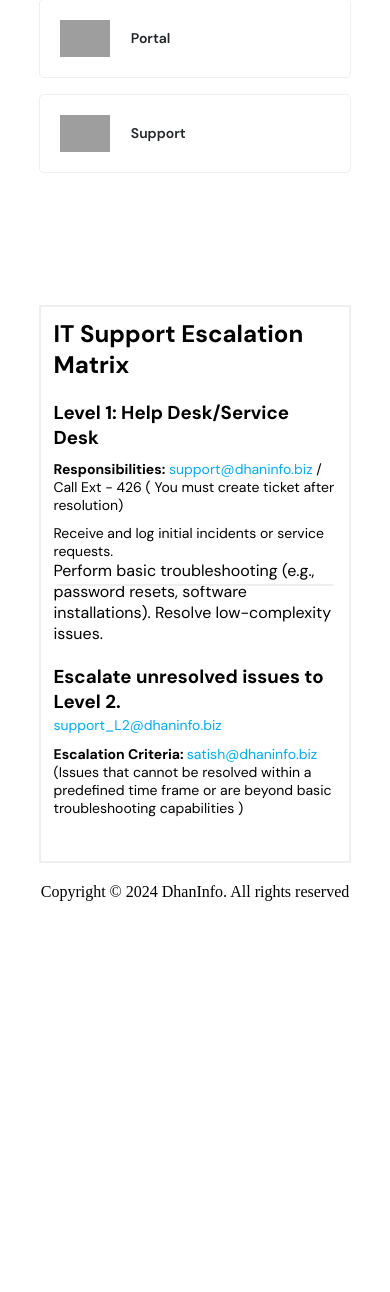
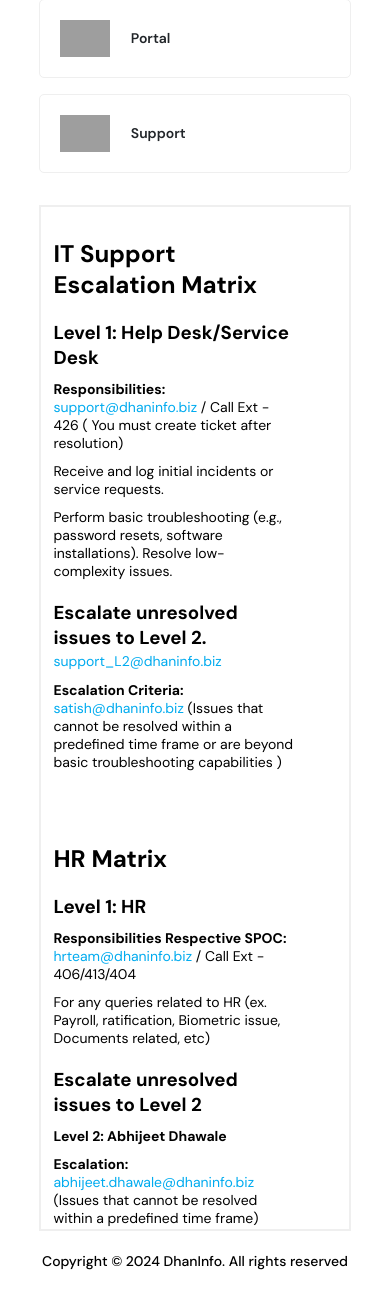
Before and after one commit to rajbargaiya22/dhaninfo-links, a PHP site: page / in a window 390 px wide. Shown: the part 633-1925 px from the top of the page. Before the commit the page ends 1534 px from the top, so only its background shows below. Run offline with PHP 8.4, Linux system fonts and the light colour scheme; grey boxes are pictures that could not be loaded.

Commit message:
added the hr metrix

```diff
--- a/index.php
+++ b/index.php
@@ -101,18 +101,19 @@
         }
 
         .help-desk-matrix-container{
-            padding: 0 clamp(10px, 4%, 40px);
+            padding: 20px clamp(10px, 4%, 40px);
             border: 2px solid #efefef;
             display: grid;
             gap: 4%;
             grid-template-columns: repeat(auto-fit, minmax(280px, 1fr));
-            margin-top: 10rem;
+            margin-top: clamp(60px, 10vw, 160px);
             position: relative;
             font-family: DM sans, sans-serif;;
 
             >div{
                 /* width: clamp(250px, 48%, 800px); */
                 margin-block: clamp(10px, 4%, 40px);
+                max-width: 85%;
 
                 h3{
                     margin-top: 20px;
@@ -143,9 +144,10 @@
 
             @media (max-width: 797px) {
                 &::after{
-                    width: 90%;
+                    /* width: 90%;
                     height: 2px;
-                    transform: translateX(-50%);
+                    transform: translateX(-50%); */
+                    content: none;
                 }
             }
 
@@ -155,6 +157,10 @@
             margin-top: auto;
             text-align: center;
             padding: 20px;
+
+            p{
+                font: 500 14px/1.5 DM sans, sans-serif;
+            }
         }
     </style>
 </head>
@@ -188,13 +194,13 @@
                 <div class="supports-container">
 
                     <div>
-                        <a href="http://192.168.17.241:8080/dhaninfo" target="_blank">
+                        <a href="http://192.168.17.241:8080/dhaninfo/" target="_blank">
                             <img src="http://192.168.17.100/portal/link/WFM.png" alt="">
                             <h3>WFM 241</h3>
                         </a>
                     </div>
                     <div>
-                        <a href="http://192.168.17.241:8080/dhaninfo" target="_blank">
+                        <a href="http://192.168.17.242/dhaninfo/" target="_blank">
                             <img src="http://192.168.17.100/portal/link/WFM.png" alt="">
                             <h3>WFM 242</h3>
                         </a>
@@ -236,8 +242,7 @@
                         <h3>Level 1: Help Desk/Service Desk</h3>
                         <p><strong>Responsibilities:</strong>  <a href="mailto:support@dhaninfo.biz">support@dhaninfo.biz</a> / Call Ext - 426 ( You must create ticket after resolution) </p>
                         <p>Receive and log initial incidents or service requests. </p>
-                            Perform basic troubleshooting (e.g., password resets, software installations).
-                            Resolve low-complexity issues.
+                        <p>Perform basic troubleshooting (e.g., password resets, software installations). Resolve low-complexity issues.</p>
 
                            <h3>Escalate unresolved issues to Level 2. </h3>
                            <a href="mailto:support_L2@dhaninfo.biz">support_L2@dhaninfo.biz</a>
@@ -246,7 +251,17 @@
                             </p>
                     </div>
                     <div class="help-desk-matrix">
+                        <h2>HR Matrix</h2>
+                        <h3>Level 1: HR</h3>
+                        <p><strong>Responsibilities Respective SPOC:</strong>  <a href="mailto:hrteam@dhaninfo.biz">hrteam@dhaninfo.biz</a> / Call Ext - 406/413/404 </p>
+                        <p>For any queries related to HR (ex. Payroll, ratification, Biometric issue, Documents related, etc) </p>
 
+                           <h3>Escalate unresolved issues to Level 2</h3>
+
+                           <p><b>Level 2: Abhijeet Dhawale</b></p>
+                            <p>
+                               <strong>Escalation: </strong> <a href="mailto:abhijeet.dhawale@dhaninfo.biz">abhijeet.dhawale@dhaninfo.biz</a> (Issues that cannot be resolved within a predefined time frame)</p>
+                            </p>
                     </div>
                 </div>
 
```
